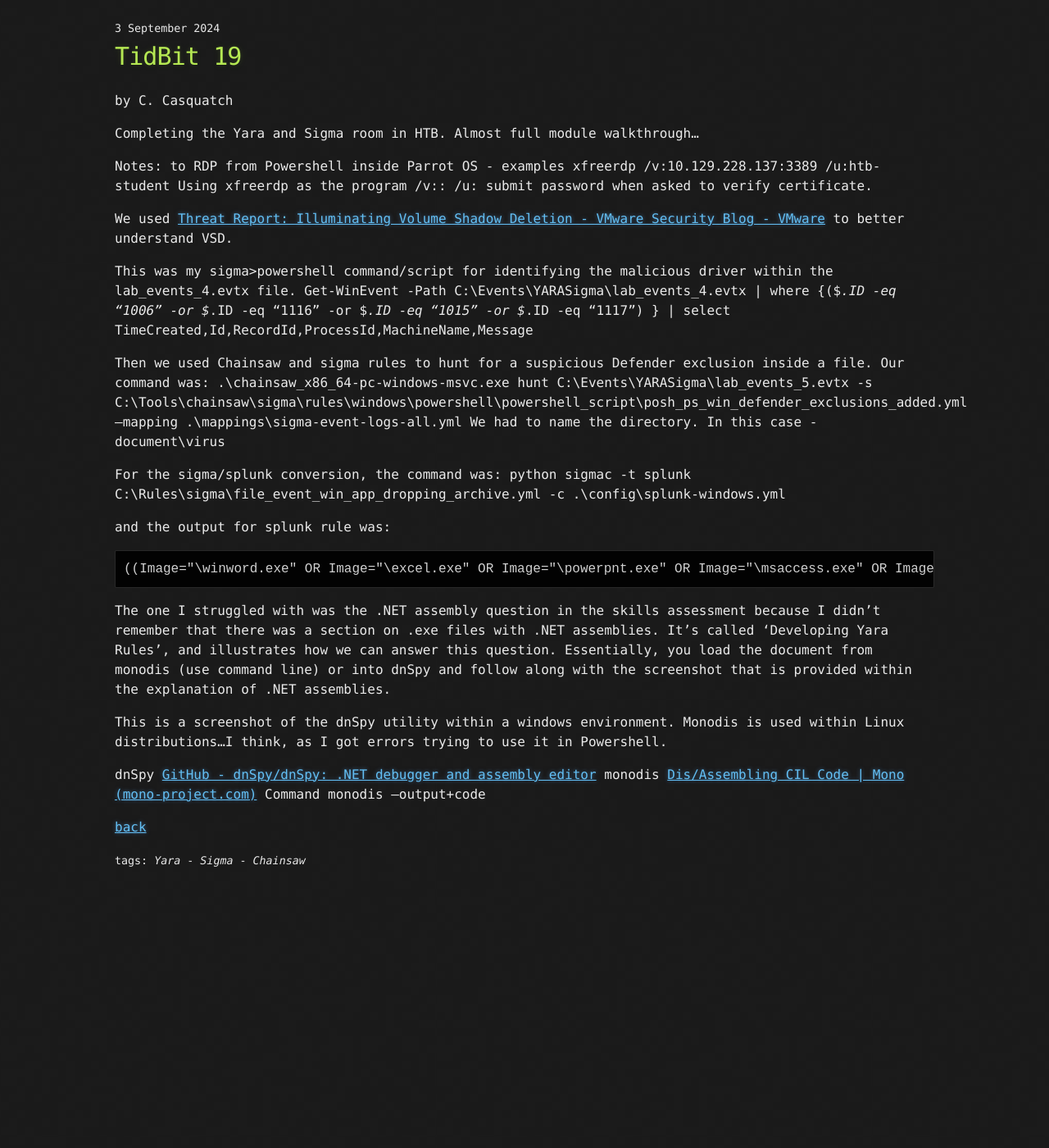
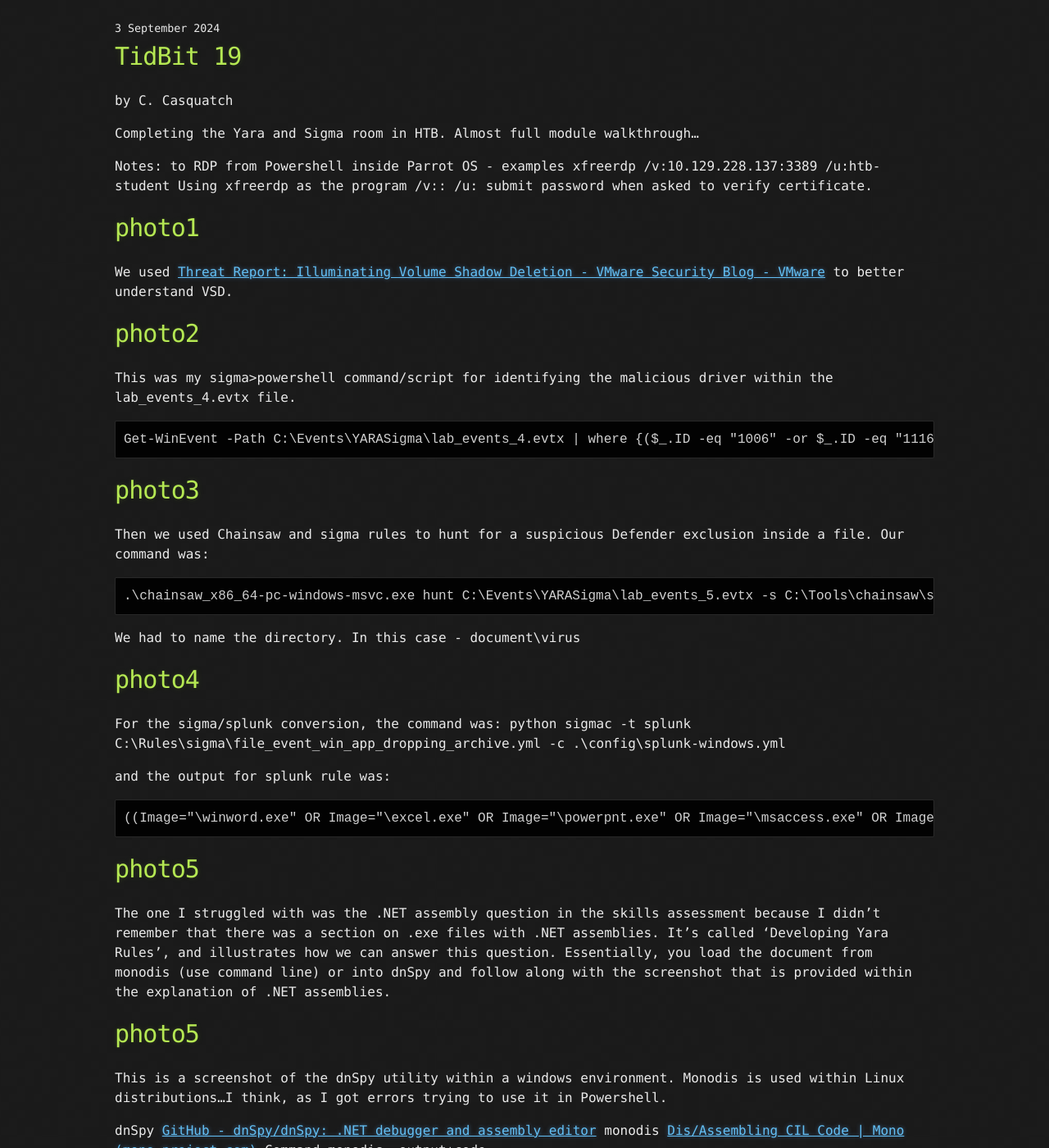
Before and after one commit to CyberCasquatch/cybercasquatch.github.io, a Jekyll site: the page built from _posts/TidBits/2024-09-03-TidBit-19.markdown, in a window 1280 px wide and 1400 px high, scrolled down 211 px. Shown: the whole window at 82% size. Built offline with Jekyll 4.4.1, drawn with Linux system fonts in a browser that asks for light colours; before the commit the page ends 1292 px from its top, so only the background shows below that.

Commit message:
Update 2024-09-03-TidBit-19.markdown

````diff
--- a/_posts/TidBits/2024-09-03-TidBit-19.markdown
+++ b/_posts/TidBits/2024-09-03-TidBit-19.markdown
@@ -17,15 +17,25 @@
 /u:<username>
 submit password when asked to verify certificate.
 
+# photo1
 
 We used [Threat Report: Illuminating Volume Shadow Deletion - VMware Security Blog - VMware](https://blogs.vmware.com/security/2022/09/threat-report-illuminating-volume-shadow-deletion.html) to better understand VSD.
 
+# photo2
 This was my sigma>powershell command/script for identifying the malicious driver within the lab_events_4.evtx file.
+```
 Get-WinEvent -Path C:\Events\YARASigma\lab_events_4.evtx | where {($_.ID -eq "1006" -or $_.ID -eq "1116" -or $_.ID -eq "1015" -or $_.ID -eq "1117") } | select TimeCreated,Id,RecordId,ProcessId,MachineName,Message
+```
+# photo3
 
 Then we used Chainsaw and sigma rules to hunt for a suspicious Defender exclusion inside a file.
-Our command was: .\chainsaw_x86_64-pc-windows-msvc.exe hunt C:\Events\YARASigma\lab_events_5.evtx -s C:\Tools\chainsaw\sigma\rules\windows\powershell\powershell_script\posh_ps_win_defender_exclusions_added.yml --mapping .\mappings\sigma-event-logs-all.yml
+Our command was:
+```
+.\chainsaw_x86_64-pc-windows-msvc.exe hunt C:\Events\YARASigma\lab_events_5.evtx -s C:\Tools\chainsaw\sigma\rules\windows\powershell\powershell_script\posh_ps_win_defender_exclusions_added.yml --mapping .\mappings\sigma-event-logs-all.yml
+```
 We had to name the directory. In this case - document\virus
+
+# photo4
 
 For the sigma/splunk conversion, the command was: python sigmac -t splunk C:\Rules\sigma\file_event_win_app_dropping_archive.yml -c .\config\splunk-windows.yml
 
@@ -34,8 +44,12 @@
 ((Image="\winword.exe" OR Image="\excel.exe" OR Image="\powerpnt.exe" OR Image="\msaccess.exe" OR Image="\mspub.exe" OR Image="\eqnedt32.exe" OR Image="\visio.exe" OR Image="\wordpad.exe" OR Image="\wordview.exe" OR Image="\certutil.exe" OR Image="\certoc.exe" OR Image="\CertReq.exe" OR Image="\Desktopimgdownldr.exe" OR Image="\esentutl.exe" OR Image="\finger.exe" OR Image="\notepad.exe" OR Image="\AcroRd32.exe" OR Image="\RdrCEF.exe" OR Image="\mshta.exe" OR Image="\hh.exe" OR Image="\sharphound.exe") (TargetFilename=".zip" OR TargetFilename=".rar" OR TargetFilename=".7z" OR TargetFilename=".diagcab" OR TargetFilename=".appx"))
 ```
 
+# photo5
+
 The one I struggled with was the .NET assembly question in the skills assessment because I didn't remember that there was a section on .exe files with .NET assemblies. It's called 'Developing Yara Rules', and illustrates how we can answer this question.
 Essentially, you load the document from monodis (use command line) or into dnSpy and follow along with the screenshot that is provided within the explanation of .NET assemblies.
+
+# photo5
 
 This is a screenshot of the dnSpy utility within a windows environment. Monodis is used within Linux distributions...I think, as I got errors trying to use it in Powershell.
 
````
